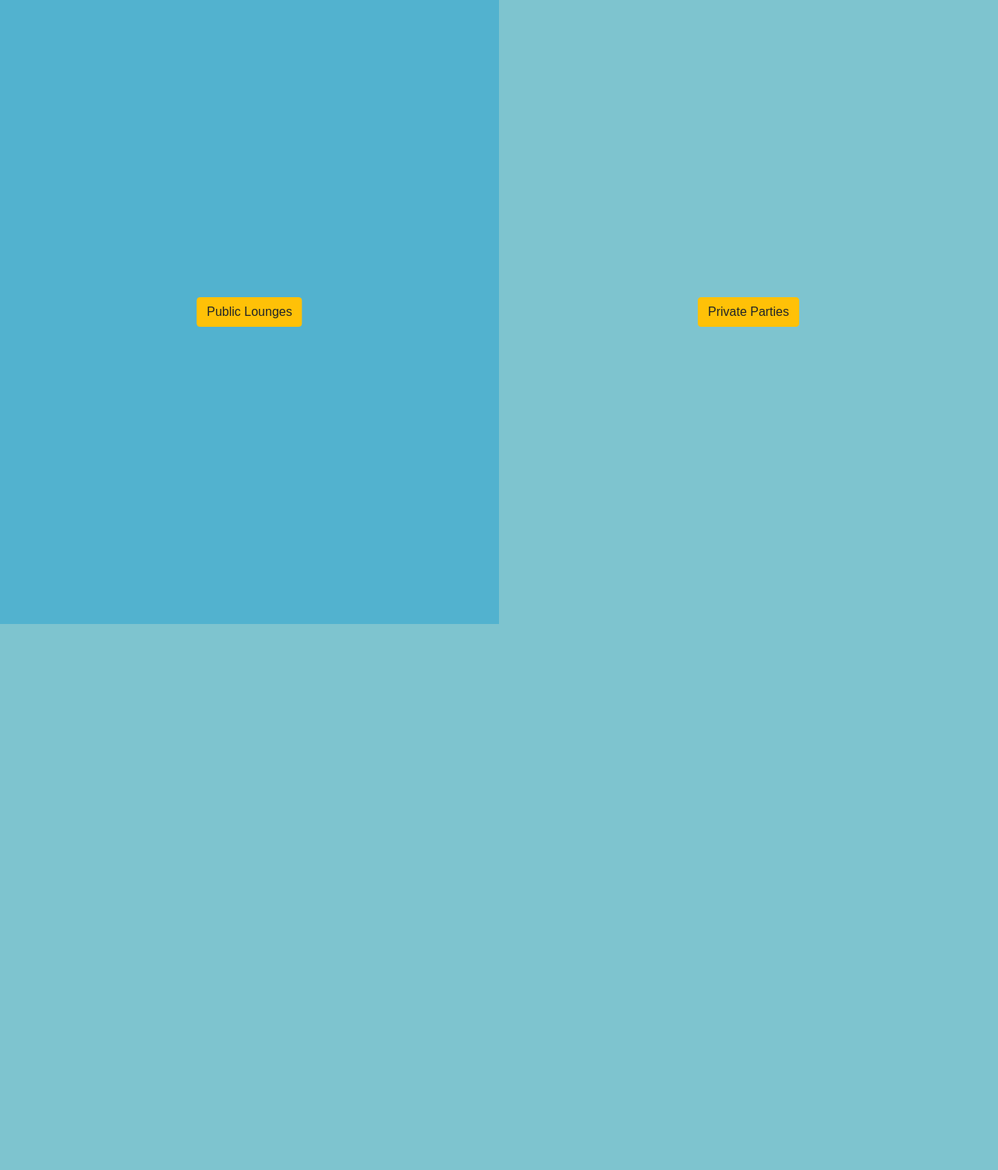
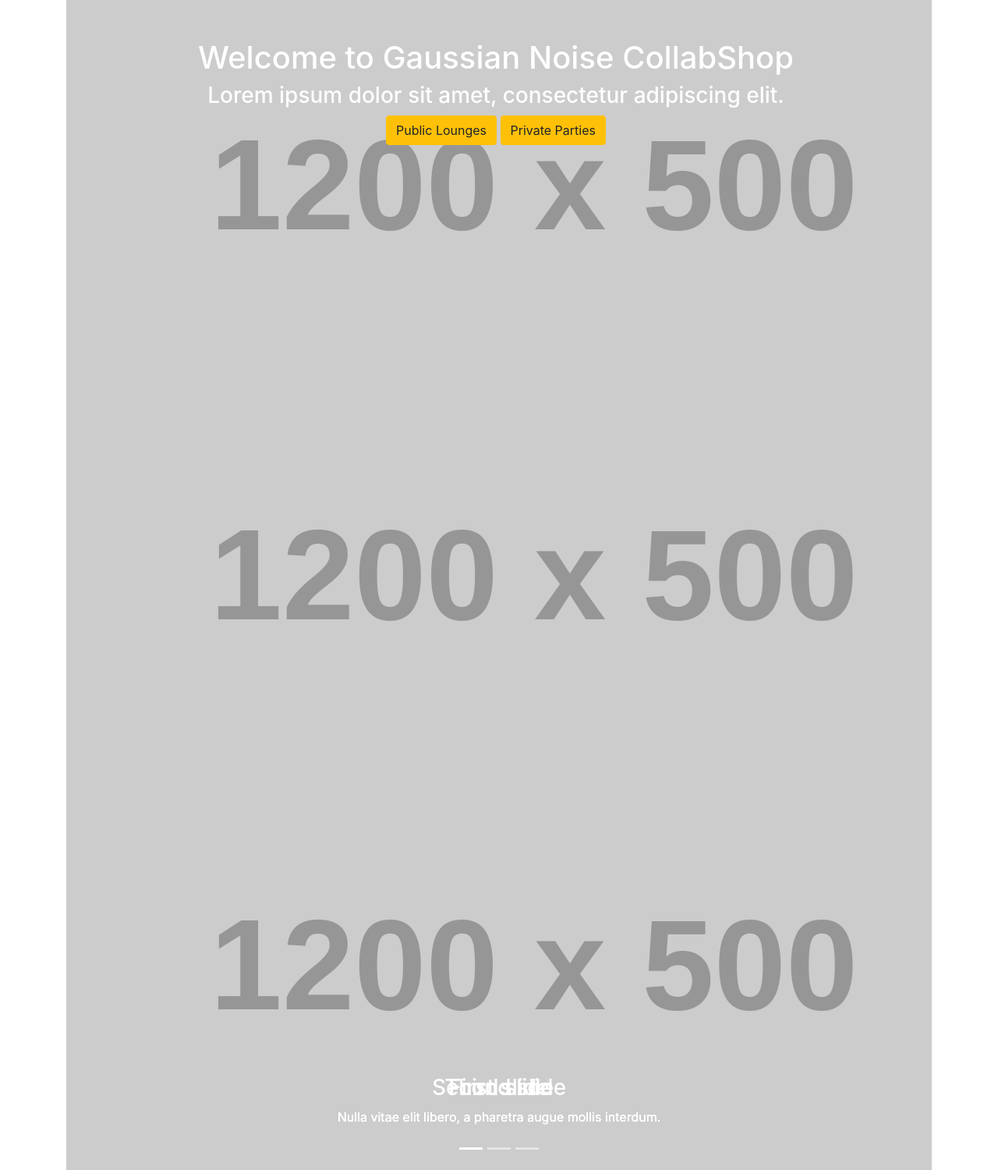
Before and after one commit to boredtea/gaussian-noise, a Flask app: page / in a window 1280 px wide. Shown: the whole page at 78% size. Before the commit the page ends 800 px from the top, so only its background shows below. Run offline with Flask 2, Linux system fonts and the light colour scheme; grey boxes labelled with a size stand in for pictures from a placeholder-image service; some libraries are stand-ins or nearby versions.

Commit message:
still working on landing page

```diff
--- /dev/null
+++ b/static/css/index.css
@@ -0,0 +1,24 @@
+.main-text
+{
+    position: absolute;
+    top: 50px;
+    width: 96.66666666666666%;
+    color: #FFF;
+}
+.btn-min-block
+{
+    min-width: 170px;
+    line-height: 26px;
+}
+.btn-clear
+{
+    color: #FFF;
+    background-color: transparent;
+    border-color: #FFF;
+    margin-right: 15px;
+}
+.btn-clear:hover
+{
+    color: #000;
+    background-color: #FFF;
+}
--- a/templates/index.html
+++ b/templates/index.html
@@ -5,8 +5,9 @@
     <title>Collaborative Shopping</title>
     <meta name="viewport" content="width=device-width, initial-scale=1">
     <link rel="stylesheet" href="../static/css/bootstrap.min.css" type="text/css">
+    <link rel="stylesheet" href="../static/css/index.css" type="text/css">
     <style>
-        body {
+        /* body {
             font-family: Arial;
             color: white;
         }
@@ -42,13 +43,13 @@
         .centered img {
             width: 150px;
             border-radius: 50%;
-        }
+        } */
     </style>
 </head>
 
 <body>
 
-    <div class="split left">
+    <!-- <div class="split left">
         <div class="centered">
             <a href="lounge" class="btn btn-warning">Public Lounges</a>
         </div>
@@ -58,6 +59,69 @@
         <div class="centered">
             <a href="choose" class="btn btn-warning">Private Parties</a>
         </div>
+    </div> -->
+
+    <div class="container">
+        <div class="row">
+            <div class="col-md-12">
+                <div id="carousel-example-generic" class="carousel slide" data-ride="carousel">
+                    <ol class="carousel-indicators">
+                        <li data-target="#carousel-example-generic" data-slide-to="0" class="active"></li>
+                        <li data-target="#carousel-example-generic" data-slide-to="1"></li>
+                        <li data-target="#carousel-example-generic" data-slide-to="2"></li>
+                    </ol>
+                    <div class="carousel-inner">
+                        <div class="item active">
+                            <img src="http://placehold.it/1200x500/3498db/2980b9" alt="First slide">
+                            <div class="carousel-caption">
+                                <h3>
+                                    First slide</h3>
+                                <p>
+                                    Nulla vitae elit libero, a pharetra augue mollis interdum.</p>
+                            </div>
+                        </div>
+                        <div class="item">
+                            <img src="http://placehold.it/1200x500/9b59b6/8e44ad" alt="Second slide">
+                            <div class="carousel-caption">
+                                <h3>
+                                    Second slide</h3>
+                                <p>
+                                    Nulla vitae elit libero, a pharetra augue mollis interdum.</p>
+                            </div>
+                        </div>
+                        <div class="item">
+                            <img src="http://placehold.it/1200x500/34495e/2c3e50" alt="Third slide">
+                            <div class="carousel-caption">
+                                <h3>
+                                    Third slide</h3>
+                                <p>
+                                    Nulla vitae elit libero, a pharetra augue mollis interdum.</p>
+                            </div>
+                        </div>
+                    </div>
+                    <a class="left carousel-control" href="#carousel-example-generic" data-slide="prev">
+                        <span class="glyphicon glyphicon-chevron-left"></span></a><a class="right carousel-control"
+                            href="#carousel-example-generic" data-slide="next"><span class="glyphicon glyphicon-chevron-right">
+                            </span></a>
+                </div>
+                <div class="main-text hidden-xs">
+                    <div class="col-md-12 text-center">
+                        <h1>Welcome to Gaussian Noise CollabShop</h1>
+                        <h3>
+                            Lorem ipsum dolor sit amet, consectetur adipiscing elit.
+                        </h3>
+                        <div class="">
+                            <a href="lounge" class="btn btn-warning">Public Lounges</a>
+                            <a href="choose" class="btn btn-warning">Private Parties</a>
+                            <!-- <a class="btn btn-clear btn-sm btn-min-block" href="http://www.jquery2dotnet.com/">Login</a><a class="btn btn-clear btn-sm btn-min-block"
+                                href="http://www.jquery2dotnet.com/">Registration</a> -->
+                        </div>
+                    </div>
+                </div>
+            </div>
+        </div>
+    </div>
+    <div id="push">
     </div>
 
     <script src="../static/js/jquery-3.5.1.min.js"></script>
```
Also changed, not shown: images/acces.jpg (added), images/bride.jpg (added), images/myntra.png (added), images/strange.png (added).
